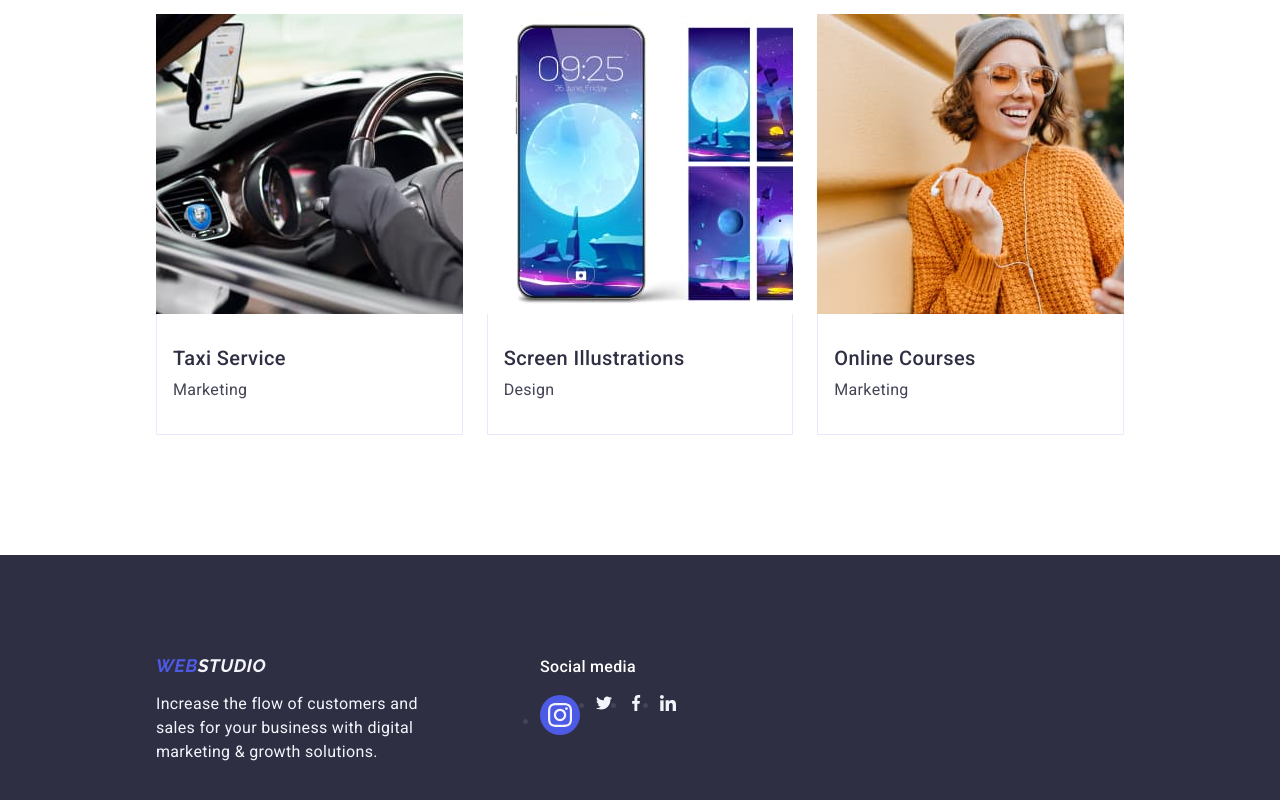
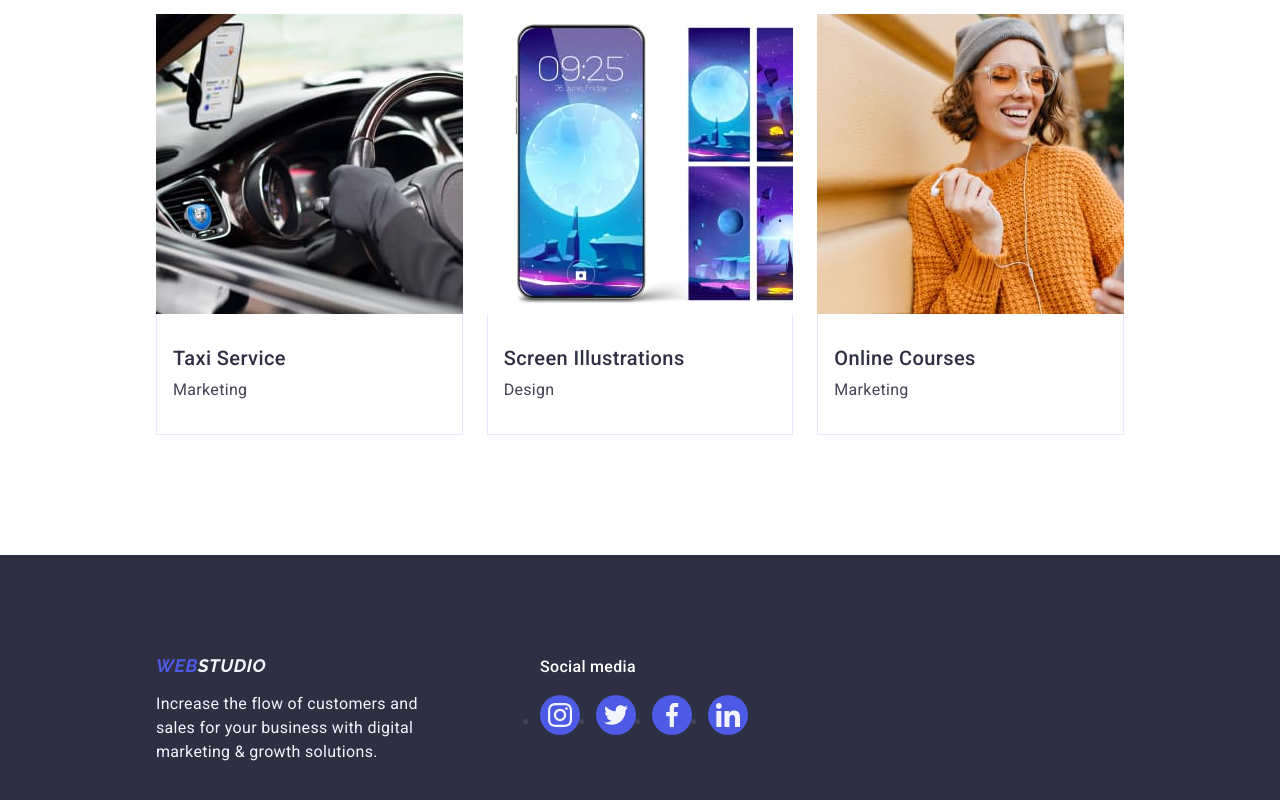
Before and after one commit to MimesisV/goit-markup-hw-04, a plain HTML site: page index.html in a window 1280 px wide. Shown: the part 2615-3415 px from the top of the page. Drawn offline with nearby package versions, Linux system fonts and the light colour scheme.

Commit message:
fix footer 3

```diff
--- a/css/styles.css
+++ b/css/styles.css
@@ -567,7 +567,7 @@ button {
     height: 40px;
 }
 
-.footer-soc-item-thumb {
+.footer-soc-item-link {
     display: flex;
     justify-content: center;
     align-items: center;
@@ -577,9 +577,10 @@ button {
     background-color: #4D5AE5;
     border-radius: 50%;
 
-    transition: background-color 250ms;
+    transition: background-color 250ms cubic-bezier(0.4, 0, 0.2, 1);
 }
 
-.footer-item-thumb:hover, .footer-item-thumb:focus{
+.footer-soc-media-item:hover .footer-soc-item-link,
+.footer-soc-media-item:focus .footer-soc-item-link{
     background-color: #31D0AA;
 }
--- a/index.html
+++ b/index.html
@@ -452,7 +452,7 @@
                 <p class="footer-soc-media-text">Social media</p>
                 <ul class="footer-soc-media-list">
                     <li class="footer-soc-media-item">
-                        <a href="" class="footer-soc-item-thumb">
+                        <a href="" class="footer-soc-item-link">
                             <svg
                                 class="footer-list-icon"
                                 width="24"
@@ -463,35 +463,41 @@
                             </svg>
                         </a>
                     </li>
-                    <li class="footer-item-thumb">
+                    <li class="footer-soc-media-item">
+                        <a href="" class="footer-soc-item-link">
                             <svg
                                 class="footer-list-icon"
-                            width="16"
-                            height="16"
+                                width="24"
+                                height="24"
                                 aria-label="twitter icon"
                                 >
                                 <use href="./images/icons.svg#icon-twitter"></use>
                             </svg>
+                        </a>
                     </li>
-                    <li class="footer-item-thumb">
+                    <li class="footer-soc-media-item">
+                        <a href="" class="footer-soc-item-link">
                             <svg
                                 class="footer-list-icon"
-                            width="16"
-                            height="16"
+                                width="24"
+                                height="24"
                                 aria-label="facebook icon"
                                 >
                                 <use href="./images/icons.svg#icon-facebook"></use>
                             </svg>
+                        </a>
                     </li>
-                    <li class="footer-item-thumb">
+                    <li class="footer-soc-media-item">
+                        <a href="" class="footer-soc-item-link">
                             <svg
                                 class="footer-list-icon"
-                            width="16"
-                            height="16"
+                                width="24"
+                                height="24"
                                 aria-label="linkedin icon"
                                 >
                                 <use href="./images/icons.svg#icon-linkedin"></use>
                             </svg>
+                        </a>
                     </li>
                 </ul>
             </div>
```
Lines whose indentation alone changed are shown as unchanged.
